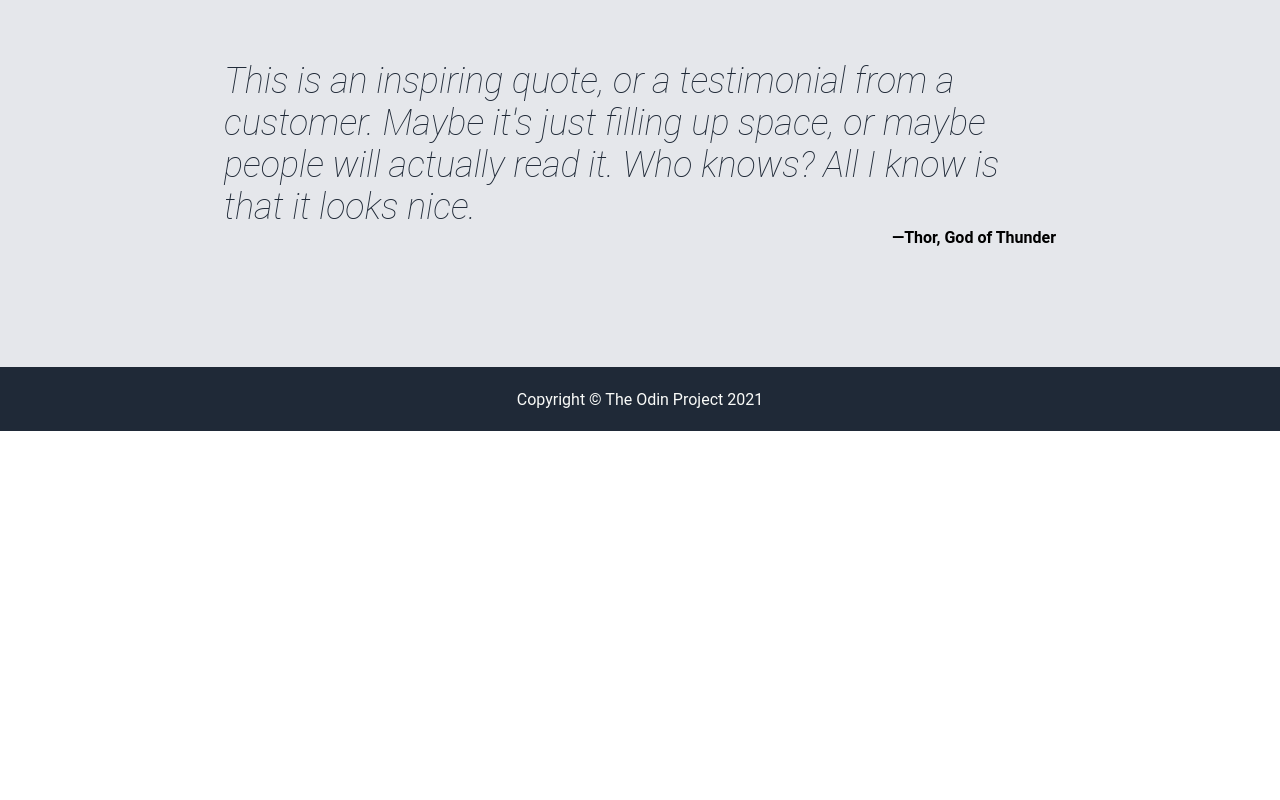
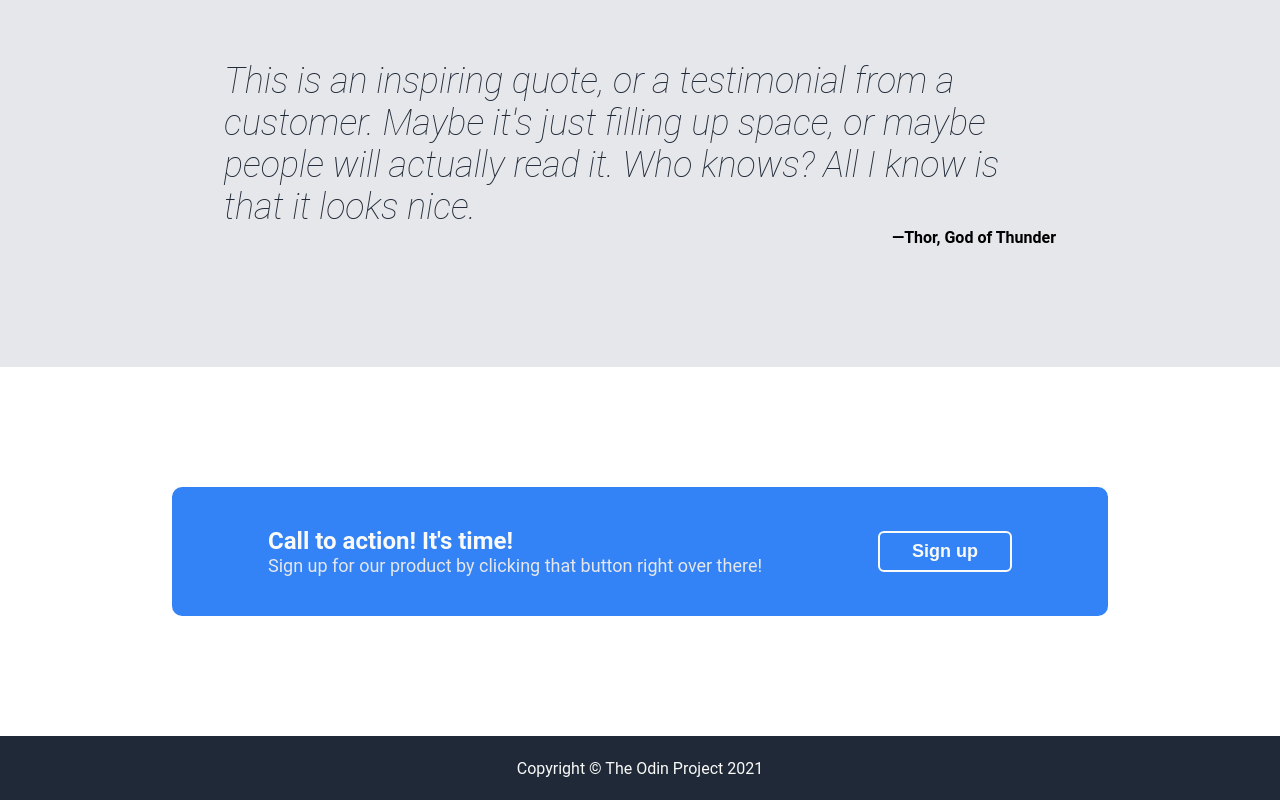
Before and after one commit to mat-95/odin-landing-page, a plain HTML site: page index.html in a window 1280 px wide. Shown: the part 1029-1829 px from the top of the page. Before the commit the page ends 1460 px from the top, so only its background shows below. Drawn offline with Linux system fonts and the light colour scheme.

Commit message:
feat: add call to action section
Squashed commit of the following:

commit ca805b9803bb44fe30bdb08db1ea724a1c91939d
Author: mat-95 <98151215+mat-95@users.noreply.github.com>
Date:   Mon Jul 8 15:10:33 2024 +0300

    add call to action section styling

commit b7e763de31068e83d6aa8adb003ffd58d29e7a54
Author: mat-95 <98151215+mat-95@users.noreply.github.com>
Date:   Mon Jul 8 14:52:33 2024 +0300

    add call to action section content

```diff
--- a/index.html
+++ b/index.html
@@ -62,7 +62,12 @@
       </div>
 
       <div class="section call-to-action">
-
+        <div class="cta-container">
+          <div>
+            <div class="main">Call to action! It's time!</div>
+            <div class="secondary"> Sign up for our product by clicking that button right over there!</div>
+          </div>
+          <button class="sign-up">Sign up</button>
       </div>
     </div>
 
--- a/style.css
+++ b/style.css
@@ -60,13 +60,13 @@ ul {
   width: 400px;
 }
 
-.main {
+.description .main {
   font-size: 48px;
   font-weight: bolder;
   color: #F9FAF8;
 }
 
-.secondary {
+.description .secondary {
   font-size: 18px;
   color: #e5e7eb;
   margin-bottom: 16px;
@@ -159,3 +159,34 @@ blockquote footer {
   font-weight: bolder;
   text-align: right;
 }
+
+.section.call-to-action {
+  padding: 120px;
+}
+
+.cta-container {
+  width: 90%;
+  margin: 0 auto;
+  padding: 40px 96px;
+  background-color: #3382f6;
+  border-radius: 10px;
+  display: flex;
+  justify-content: space-between;
+  align-items: center;
+  gap: 32px;
+}
+
+.cta-container .main {
+  font-size: 24px;
+  font-weight: bold;
+  color: #F9FAF8;
+}
+
+.cta-container .secondary {
+  font-size: 18px;
+  color: #e5e7eb;
+}
+
+.cta-container .sign-up {
+  border: 2px solid #F9FAF8;
+}
```
